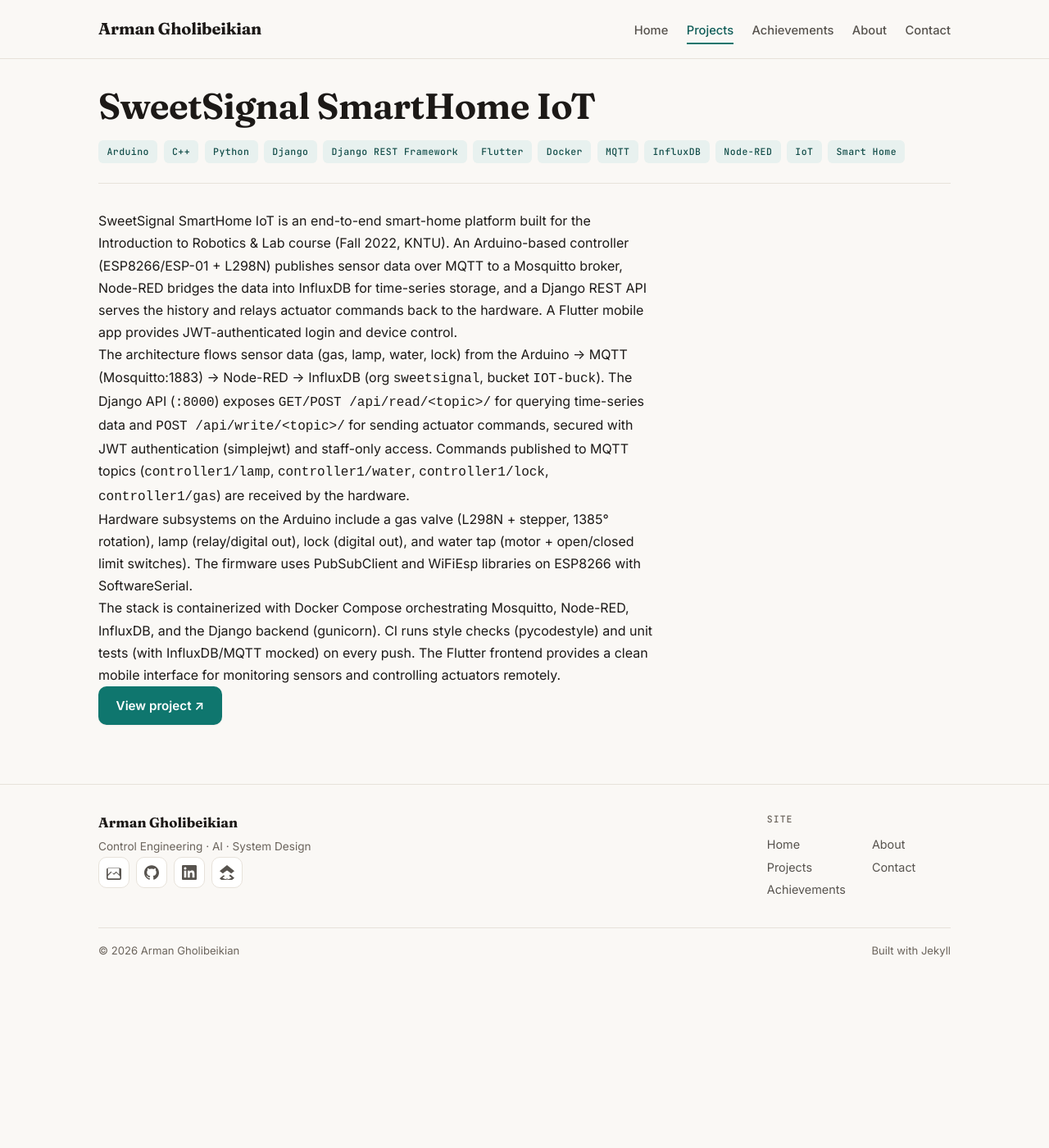
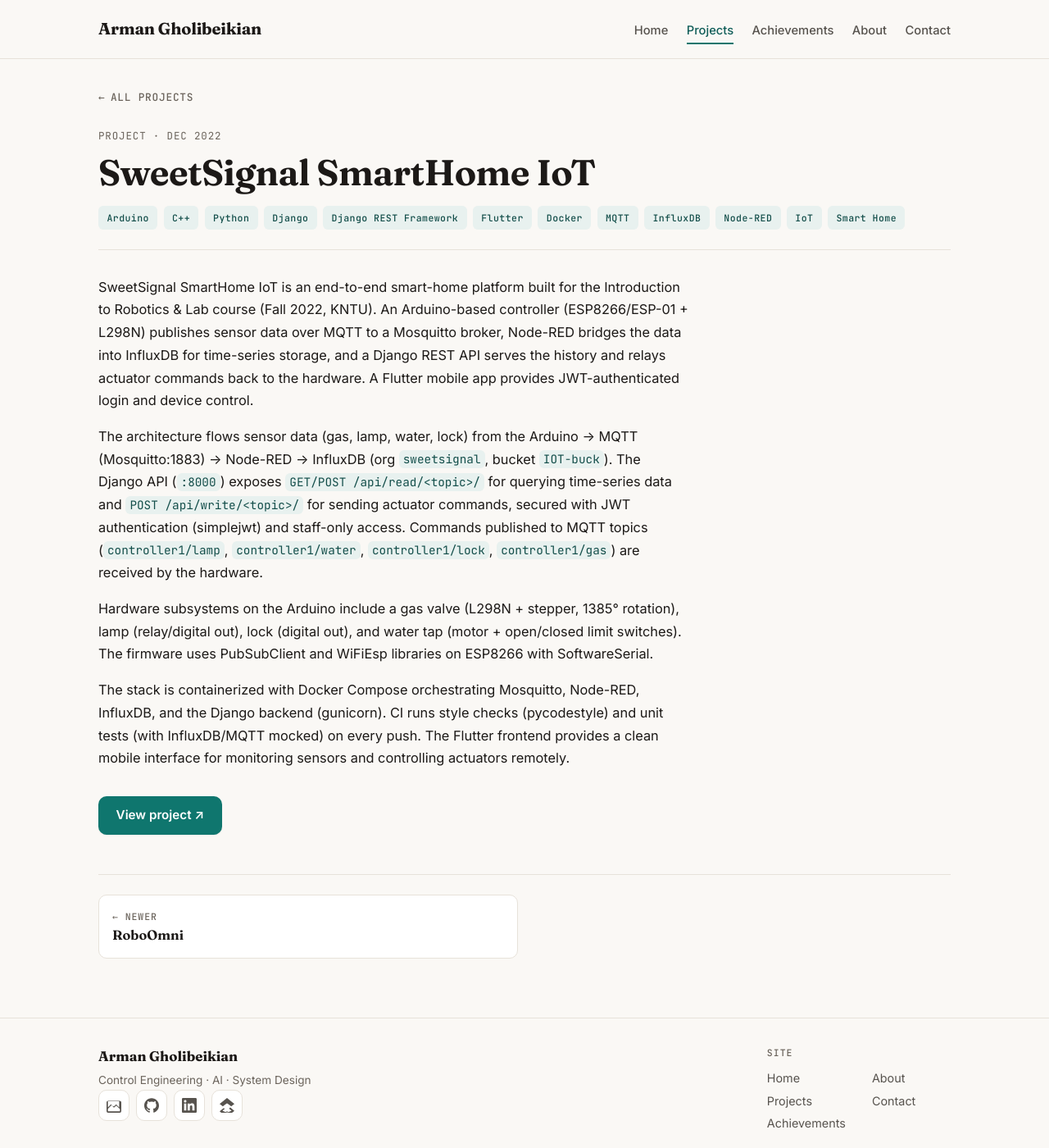
Before and after one commit to Armangb1/Armangb1.github.io, a Jekyll site: the page built from _projects/smarthome-iot.md, in a window 1280 px wide and 1400 px high. Shown: the whole window at 82% size. Built offline with Jekyll 4.4.1, drawn with Linux system fonts in a browser that asks for light colours.

Commit message:
feat: redesign projects as clickable index cards with prev/next navigation

```diff
--- a/_layouts/project.html
+++ b/_layouts/project.html
@@ -1,19 +1,48 @@
 ---
 layout: default
 ---
+{% assign sorted = site.projects | sort: 'date' | reverse %}
+{% assign newer = nil %}
+{% assign older = nil %}
+{% for p in sorted %}
+  {% if p.url == page.url %}
+    {% unless forloop.first %}{% assign ni = forloop.index0 | minus: 1 %}{% assign newer = sorted[ni] %}{% endunless %}
+    {% unless forloop.last %}{% assign oi = forloop.index0 | plus: 1 %}{% assign older = sorted[oi] %}{% endunless %}
+  {% endif %}
+{% endfor %}
+
 <article class="container page">
   <header class="entry-header">
+    <p class="back-row"><a class="back-link" href="{{ '/projects/' | relative_url }}">All projects</a></p>
+    <p class="page-count">Project{% if page.date %} · {{ page.date | date: "%b %Y" }}{% endif %}</p>
     <h1>{{ page.title }}</h1>
     {% if page.tech %}
-    <ul class="tag-list">
+    <ul class="tag-list entry-tags">
       {% for tech in page.tech %}<li class="tag">{{ tech }}</li>{% endfor %}
     </ul>
     {% endif %}
   </header>
-  <div class="page-body">
+  <div class="entry-body">
     {{ content }}
     {% if page.link %}
-    <p><a class="btn" href="{{ page.link }}" target="_blank" rel="noopener">View project ↗</a></p>
+    <p class="entry-cta"><a class="btn" href="{{ page.link }}" target="_blank" rel="noopener">View project ↗</a></p>
     {% endif %}
   </div>
+
+  {% if newer or older %}
+  <nav class="pager" aria-label="Project navigation">
+    {% if newer %}
+    <a class="pager-link" href="{{ newer.url | relative_url }}">
+      <span class="pager-label">← Newer</span>
+      <span class="pager-title">{{ newer.title }}</span>
+    </a>
+    {% else %}<span></span>{% endif %}
+    {% if older %}
+    <a class="pager-link pager-next" href="{{ older.url | relative_url }}">
+      <span class="pager-label">Older →</span>
+      <span class="pager-title">{{ older.title }}</span>
+    </a>
+    {% else %}<span></span>{% endif %}
+  </nav>
+  {% endif %}
 </article>
```
Also changed, not shown: _includes/project-card.html (added, +21 -0 lines), projects.md (+3 -10 lines).
